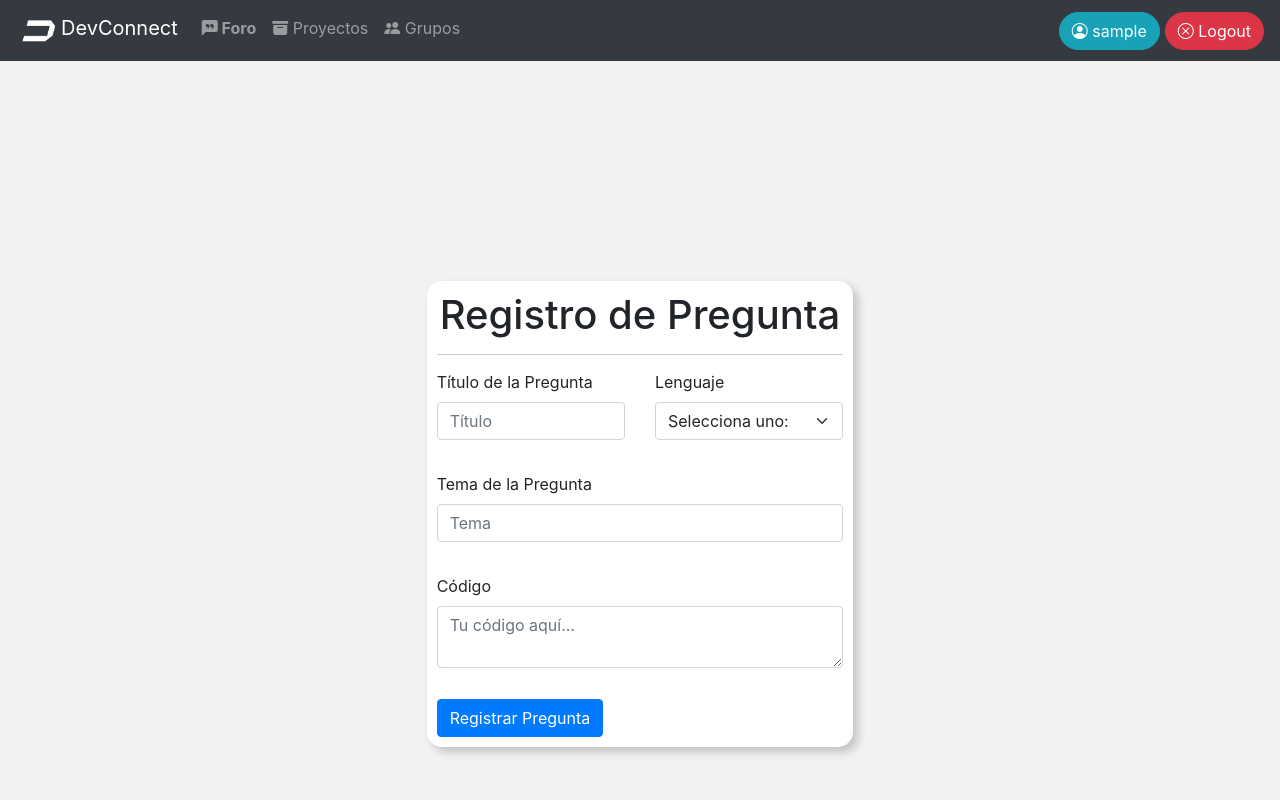
After one commit to MateoVR13/DevConnect, a Django app: page /pregunta in a window 1280 px wide. The commit adds this page. Run offline with Django 4.2, Linux system fonts and the light colour scheme; the visitor is signed in with stand-in values (Sample User, id 1); some libraries are stand-ins or nearby versions.

Commit message:
Creacion de preguntas con métodos de autenticación.

```diff
--- a/appdevconnect/forms.py
+++ b/appdevconnect/forms.py
@@ -1,11 +1,16 @@
 from django import forms
 from django.contrib.auth.models import User
+from .models import Pregunta
 from django.contrib.auth.forms import UserCreationForm
 
 class CustomRegistrationForm(UserCreationForm):
-    # Agrega campos personalizados si es necesario
     email = forms.EmailField(required=True)
 
     class Meta:
         model = User
         fields = ('username', 'email', 'password1', 'password2')
+
+class PreguntaForm(forms.ModelForm):
+    class Meta:
+        model = Pregunta
+        fields = ['question_title', 'question_topic', 'question_language', 'question_body']
--- a/appdevconnect/templates/baseTemplate.html
+++ b/appdevconnect/templates/baseTemplate.html
@@ -8,6 +8,8 @@
     <link rel="icon" href="/appdevconnect/static/img/favicon2.png">
 
     <!-- Hojas de estilo -->
+    <link href="https://cdn.jsdelivr.net/npm/bootstrap@5.0.2/dist/css/bootstrap.min.css" rel="stylesheet"
+    integrity="sha384-EVSTQN3/azprG1Anm3QDgpJLIm9Nao0Yz1ztcQTwFspd3yD65VohhpuuCOmLASjC" crossorigin="anonymous">
     <link rel="stylesheet" href="https://cdn.jsdelivr.net/npm/bootstrap@4.0.0/dist/css/bootstrap.min.css"
         integrity="sha384-Gn5384xqQ1aoWXA+058RXPxPg6fy4IWvTNh0E263XmFcJlSAwiGgFAW/dAiS6JXm" crossorigin="anonymous">
     <script src="https://cdn.jsdelivr.net/npm/@popperjs/core@2.11.6/dist/umd/popper.min.js"
@@ -17,9 +19,7 @@
         integrity="sha384-cuYeSxntonz0PPNlHhBs68uyIAVpIIOZZ5JqeqvYYIcEL727kskC66kF92t6Xl2V"
         crossorigin="anonymous"></script>
     <link rel="stylesheet" href="https://cdn.jsdelivr.net/npm/bootstrap-icons@1.11.1/font/bootstrap-icons.css">
-    <link href="https://cdnjs.cloudflare.com/ajax/libs/prism/1.23.0/themes/prism.min.css" rel="stylesheet">
-    <link rel="stylesheet" href="https://cdnjs.cloudflare.com/ajax/libs/highlight.js/11.9.0/styles/default.min.css">
-    <link rel="stylesheet" href="appdevconnect/static/css/highlights.css">
+
 
     <script src="https://code.jquery.com/jquery-3.2.1.slim.min.js"
         integrity="sha384-KJ3o2DKtIkvYIK3UENzmM7KCkRr/rE9/Qpg6aAZGJwFDMVNA/GpGFF93hXpG5KkN"
@@ -50,7 +50,7 @@
                 <a class="navbar-brand" href="#">DevConnect</a>
 
                 <li class="nav-item" style="font-weight: bold;">
-                    <a class="nav-link" href="foro">
+                    <a class="nav-link" href="/foro">
                         <i class="bi bi-chat-left-quote-fill"></i>
                         Foro
                         <span class="sr-only">(current)</span>
@@ -58,7 +58,7 @@
                 </li>
 
 
-                <a class="nav-link" href="proyectos">
+                <a class="nav-link" href="/proyectos">
                     <i class="bi bi-archive-fill"></i>
                     Proyectos
                     <span class="sr-only">(current)</span>
--- /dev/null
+++ b/appdevconnect/templates/createQuestion.html
@@ -0,0 +1,79 @@
+{% extends "baseTemplate.html" %}
+
+{% block title %} DevConnect | Nueva Pregunta {% endblock %}
+
+{% block content %}
+
+<div class="row">
+
+    <div class="col-4">
+    </div>
+
+    <div class="col-4" style="padding: 10px; border-radius: 15px; background-color:white; margin-top: 200px; box-shadow: 5px 5px 10px rgba(0, 0, 0, 0.2);">
+
+        <div class="text-center">
+            <h1>Registro de Pregunta</h1>
+        </div>
+
+        <div class="separator" style="border-top: 1px solid #ccc;margin-top: 15px; margin-bottom: 15px"></div>
+
+        <form method="post" class="row g-3">
+
+            {% csrf_token %}
+            {{ form.non_field_errors }}
+
+            <div class="form-group col-md-6">
+                <label for="{{ form.question_title.id_for_label }}">Título de la Pregunta</label>
+                <input type="text" class="form-control" id="{{ form.question_title.id_for_label }}" name="{{ form.question_title.name }}"
+                placeholder="Título" required>
+            </div>
+
+            <div class="form-group col-md-6">
+                <label for="{{ form.question_language.id_for_label }}">Lenguaje</label>
+                <select class="form-select" id="{{ form.question_language.id_for_label }}" name="{{ form.question_language.name }}"  placeholder="Selecciona uno..." required>
+                    <option selected>Selecciona uno:    </option>
+                    <option value="C">C</option>
+                    <option value="C++">C++</option>
+                    <option value="C#">C#</option>
+                    <option value="Java">Java</option>
+                    <option value="JavaScript">JavaScript</option>
+                    <option value="Python">Python</option>
+                    <option value="Ruby">Ruby</option>
+                    <option value="Swift">Swift</option>
+                    <option value="TypeScript">TypeScript</option>
+                    <option value="PHP">PHP</option>
+                    <option value="Go">Go</option>
+                    <option value="Kotlin">Kotlin</option>
+                    <option value="Perl">Perl</option>
+                    <option value="R">R</option>
+                    <option value="MATLAB">MATLAB</option>
+                    <option value="SQL">SQL</option>
+                    <option value="HTML/CSS">HTML/CSS</option>
+                </select>
+            </div>
+
+            <div class="form-group col-12">
+                <label for="{{ form.question_topic.id_for_label }}">Tema de la Pregunta</label>
+                <input type="text" class="form-control" id="form.question_topic.id_for_label" name="{{ form.question_topic.name }}"
+                placeholder="Tema" required>
+            </div>
+
+            <div class="form-group col-12">
+                <label for="{{ form.question_body.id_for_label }}" class="form-label">Código</label>
+                <textarea class="form-control" id="{{ form.question_body.id_for_label }}" name="{{ form.question_body.name }}"
+                          placeholder="Tu código aquí..." required></textarea>
+            </div>
+
+            <div class="col-12" style="margin-top: 15px">
+                <button type="submit" class="btn btn-primary">Registrar Pregunta</button>
+            </div>
+
+        </form>
+
+    </div>
+
+    <div class="col-4">
+    </div>
+
+</div>
+{% endblock %}
--- a/appdevconnect/templates/questionTemplate.html
+++ b/appdevconnect/templates/questionTemplate.html
@@ -1,3 +1,7 @@
+<link href="https://cdnjs.cloudflare.com/ajax/libs/prism/1.23.0/themes/prism.min.css" rel="stylesheet">
+<link rel="stylesheet" href="https://cdnjs.cloudflare.com/ajax/libs/highlight.js/11.9.0/styles/default.min.css">
+<link rel="stylesheet" href="appdevconnect/static/css/highlights.css">
+
 <div class="card" style="padding: 10px; margin:10px; border: 0px solid #c0c0c0;">
 
     <div class="card-header">
--- a/appdevconnect/urls.py
+++ b/appdevconnect/urls.py
@@ -5,9 +5,10 @@ from . import views
 
 urlpatterns = [
 
-     path('', views.foro, name='Inicio'),
+     path('', views.listar_preguntas, name='Inicio'),
      path("accounts/", include("django.contrib.auth.urls")),
      path('accounts/register/', views.register, name='register'),
-     path('foro', views.foro, name='Foro'),
+     path('pregunta', views.crear_pregunta, name='Pregunta'),
+     path('foro', views.listar_preguntas, name='Foro'),
      path('proyectos', views.proyectos, name='Proyectos'),
 ]
--- a/appdevconnect/views.py
+++ b/appdevconnect/views.py
@@ -1,10 +1,11 @@
 from django.shortcuts import render, redirect
 from django.contrib.auth import login
+from .forms import PreguntaForm
+from .models import Pregunta
+from django.contrib.auth.decorators import login_required
 
 from .forms import CustomRegistrationForm
 
-def foro(request):
-    return render(request, 'paginas/paginaForo.html')
 
 def proyectos(request):
     return render(request, 'paginas/paginaProyectos.html')
@@ -20,3 +21,21 @@ def register(request):
         form = CustomRegistrationForm()
 
     return render(request, 'registration/register.html', {'form': form})
+
+@login_required(login_url='accounts/login')
+def crear_pregunta(request):
+    if request.method == 'POST':
+        form = PreguntaForm(request.POST)
+        if form.is_valid():
+            nueva_pregunta = form.save(commit=False)
+            nueva_pregunta.user = request.user
+            nueva_pregunta.save()
+            return redirect('Foro')
+    else:
+        form = PreguntaForm()
+
+    return render(request, 'createQuestion.html', {'form': form})
+
+def listar_preguntas(request):
+    preguntas = Pregunta.objects.all()
+    return render(request, 'paginas/paginaForo.html', {'preguntas': preguntas})
```
Also changed, not shown: appdevconnect/templates/paginas/paginaForo.html (+33 -1 lines).
